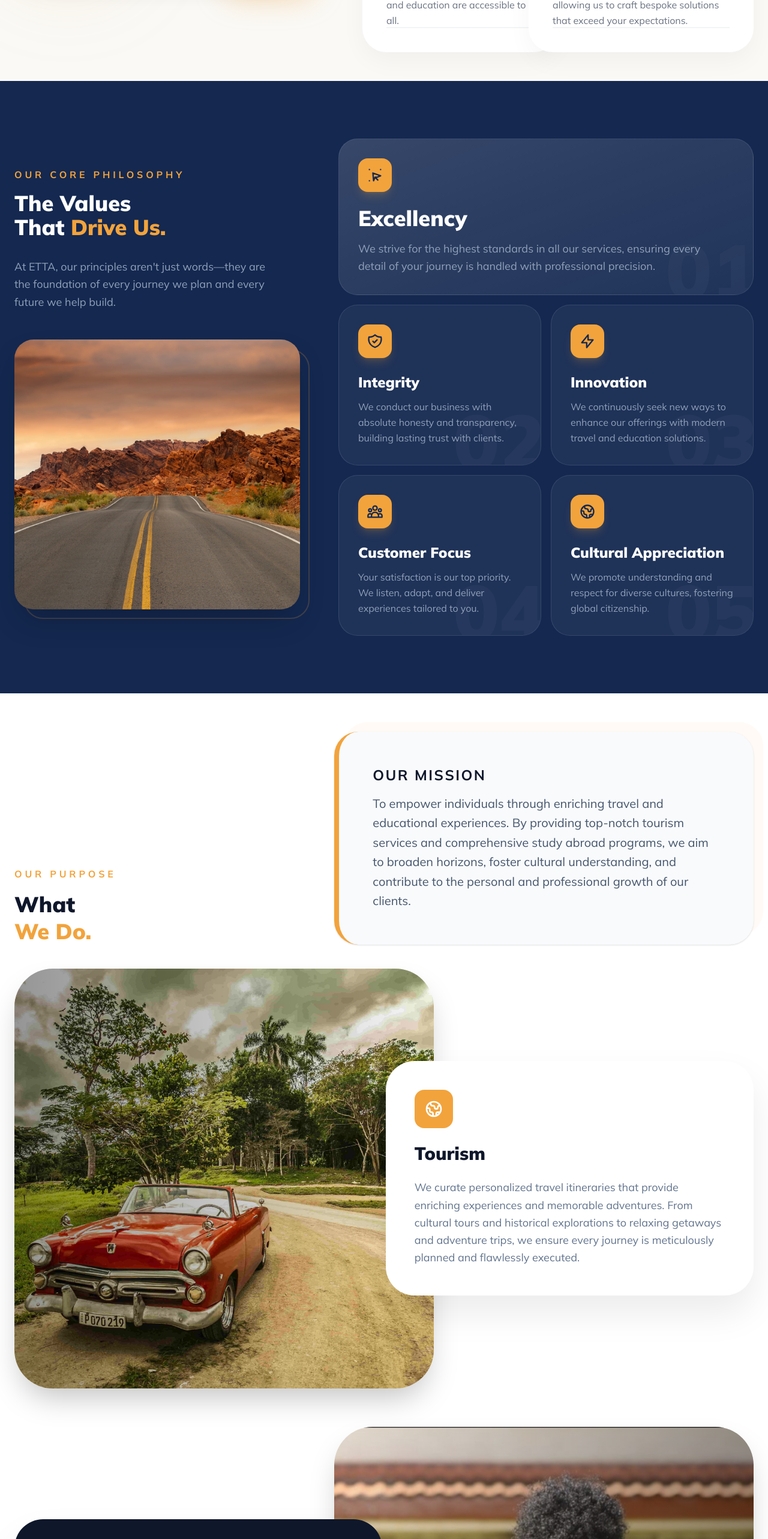
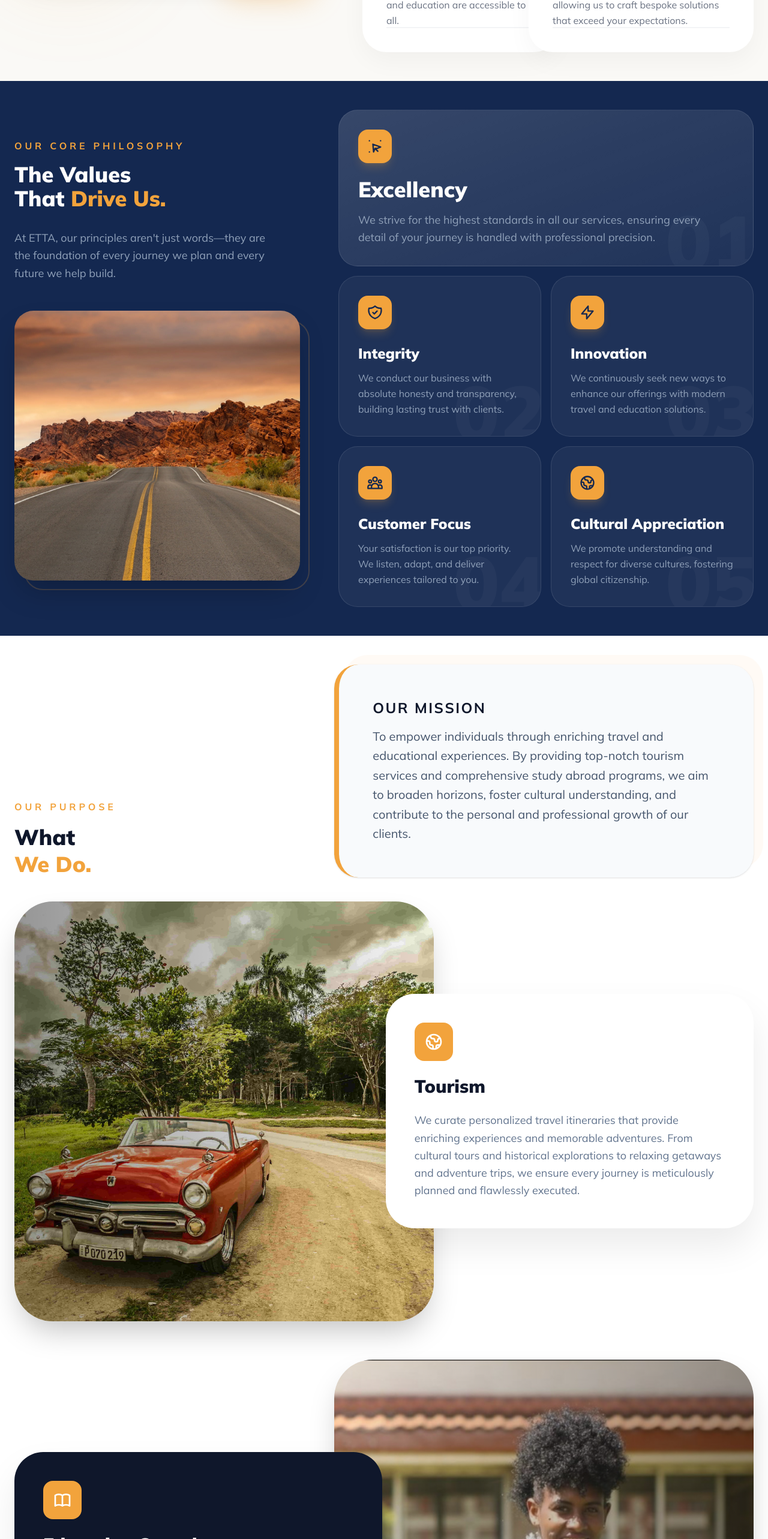
Before and after one commit to Muhinde234/tour, a Next.js app: page / in a window 1280 px wide. Shown: the part 1878-4444 px from the top of the page at 60% size. Built offline with nearby package versions, Linux system fonts and the light colour scheme.

Commit message:
standardized padding

```diff
--- a/app/components/Careers.tsx
+++ b/app/components/Careers.tsx
@@ -7,7 +7,7 @@ const countries = [
 
 export default function Careers() {
   return (
-    <section id="careers" className="overflow-hidden bg-[#f8fafc] py-12 lg:py-16">
+    <section id="careers" className="overflow-hidden bg-[#f8fafc] py-12">
       <div className="mx-auto max-w-[1400px] px-6">
         <div className="relative overflow-hidden rounded-[3rem] bg-brand-navy p-12 lg:p-20">
           <div className="absolute -right-20 -top-20 h-96 w-96 rounded-full bg-[#f2a33c]/20 blur-[100px]" />
--- a/app/components/CompetitiveAdvantage.tsx
+++ b/app/components/CompetitiveAdvantage.tsx
@@ -27,7 +27,7 @@ const advantages = [
 
 export default function CompetitiveAdvantage() {
   return (
-    <section className="bg-white py-12 lg:py-16 overflow-hidden">
+    <section className="bg-white py-12 overflow-hidden">
       <div className="mx-auto max-w-[1400px] px-6">
 
         <div className="grid items-start gap-16 lg:grid-cols-12">
--- a/app/components/Stats.tsx
+++ b/app/components/Stats.tsx
@@ -14,7 +14,7 @@ const regions = [
 
 export default function Stats() {
   return (
-    <section className="overflow-hidden bg-white py-12 lg:py-16">
+    <section className="overflow-hidden bg-white py-12">
       <div className="mx-auto max-w-[1400px] px-6">
         <div className="grid items-center gap-16 lg:grid-cols-12">
           {/* IMAGE SIDE */}
--- a/app/components/SuccessStories.tsx
+++ b/app/components/SuccessStories.tsx
@@ -43,7 +43,7 @@ const marqueeStories = [...stories, ...stories, ...stories];
 
 export default function SuccessStories() {
   return (
-    <section id="stories" className="relative overflow-hidden bg-[#FAF9F6] py-20 lg:py-32">
+    <section id="stories" className="overflow-hidden bg-[#FAF9F6] py-12">
       <div className="mx-auto max-w-[1400px]">
 
         {/* HEADER */}
--- a/app/components/Team.tsx
+++ b/app/components/Team.tsx
@@ -25,7 +25,7 @@ const team = [
 
 export default function Team() {
   return (
-    <section id="team" className="overflow-hidden bg-white py-12 lg:py-16">
+    <section id="team" className="overflow-hidden bg-white py-12">
       <div className="mx-auto max-w-[1400px] px-6">
         <div className="mb-16 text-center">
           <span className="mb-4 inline-block text-sm font-bold uppercase tracking-[0.3em] text-[#f2a33c]">
--- a/app/components/Values.tsx
+++ b/app/components/Values.tsx
@@ -32,7 +32,7 @@ const values = [
 
 export default function Values() {
   return (
-    <section className="bg-brand-navy overflow-hidden py-16 text-white lg:py-24">
+    <section className="bg-brand-navy overflow-hidden py-12 text-white">
       <div className="mx-auto max-w-[1400px] px-6">
         <div className="grid items-start gap-12 lg:grid-cols-12 lg:gap-16">
 
--- a/app/components/WhatWeDo.tsx
+++ b/app/components/WhatWeDo.tsx
@@ -2,7 +2,7 @@ import Image from "next/image";
 
 export default function WhatWeDo() {
   return (
-    <section id="services" className="bg-white py-12 lg:py-16 overflow-hidden">
+    <section id="services" className="bg-white py-12 overflow-hidden">
       <div className="mx-auto max-w-[1400px] px-6">
 
         {/* SECTION HEADER & MISSION MANIFESTO */}
--- a/app/components/WhyChooseUs.tsx
+++ b/app/components/WhyChooseUs.tsx
@@ -20,7 +20,7 @@ const reasons = [
 
 export default function WhyChooseUs() {
   return (
-    <section id="why-us" className="bg-[#f8fafc] py-12 lg:py-16 overflow-hidden">
+    <section id="why-us" className="bg-[#f8fafc] py-12 overflow-hidden">
       <div className="mx-auto max-w-[1400px] px-6">
 
         <div className="grid items-center gap-16 lg:grid-cols-2">
```
